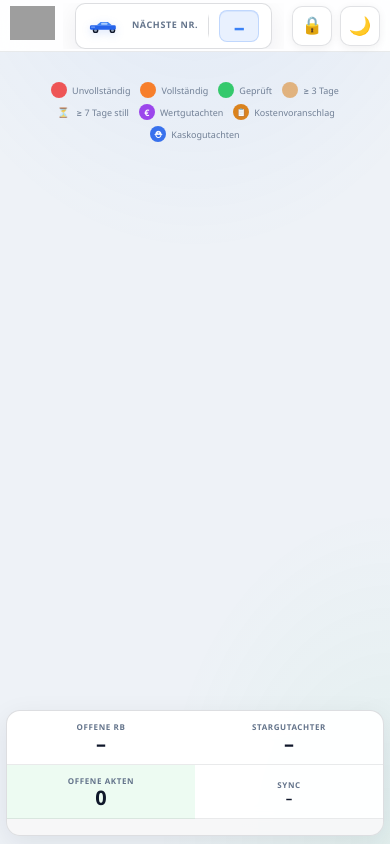
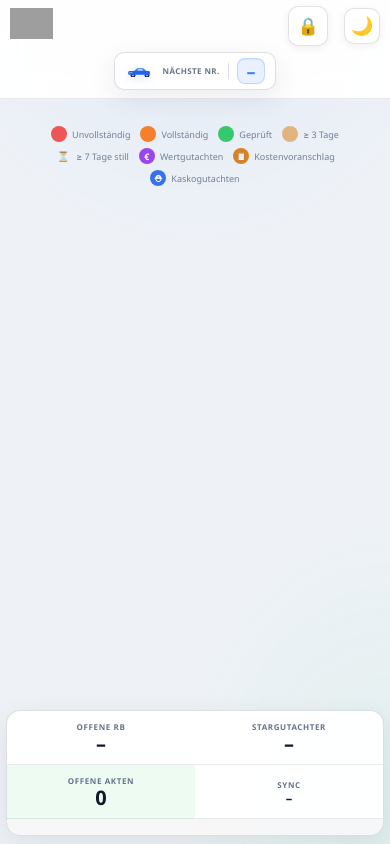
Before and after one commit to Hussein875/svs-dashboard, a plain HTML site: page index.html in a window 390 px wide. Drawn offline with Linux system fonts and the light colour scheme; no server answers; grey boxes are pictures that could not be loaded.

Commit message:
Mobile-Header: Nächste-Nr.-Banner nicht mehr abschneiden.
Co-authored-by: Cursor <cursoragent@cursor.com>

```diff
--- a/index.html
+++ b/index.html
@@ -31,7 +31,7 @@
       } catch (_) {}
     })();
   </script>
-  <link rel="stylesheet" href="style.css?v=64">
+  <link rel="stylesheet" href="style.css?v=65">
 </head>
 <body class="dashboard">
 
--- a/style.css
+++ b/style.css
@@ -1125,13 +1125,13 @@ html[data-theme="dark"] .akte-delivery-plate {
 /* ── Responsive ─────────────────────────────────────────── */
 @media (max-width: 900px) {
   :root {
-    --header-h: 56px;
+    --header-h: 64px;
     --footer-h: 118px;
   }
 
   .app-header {
     flex-wrap: nowrap;
-    height: calc(var(--header-h) + env(safe-area-inset-top, 0px));
+    height: auto;
     min-height: calc(var(--header-h) + env(safe-area-inset-top, 0px));
     padding: 0 14px;
     padding-top: env(safe-area-inset-top, 0px);
@@ -1144,6 +1144,8 @@ html[data-theme="dark"] .akte-delivery-plate {
     flex: 1;
     order: unset;
     min-width: 0;
+    overflow: visible;
+    justify-content: center;
   }
 
   .brand { order: unset; flex-shrink: 0; }
@@ -1152,14 +1154,16 @@ html[data-theme="dark"] .akte-delivery-plate {
   .logo { height: 38px; }
 
   .next-akte-banner {
-    gap: 10px;
-    padding: 6px 12px 6px 10px;
-  }
-
-  .next-akte-car { width: 36px; }
-  .next-akte-label { font-size: 9px; }
-  .next-akte-divider { height: 24px; }
-  .next-akte-number { font-size: 22px; padding: 4px 10px; }
+    gap: 8px;
+    max-width: 100%;
+    min-width: 0;
+    padding: 5px 10px 5px 8px;
+  }
+
+  .next-akte-car { width: 32px; }
+  .next-akte-label { font-size: 8px; letter-spacing: 0.05em; }
+  .next-akte-divider { height: 22px; }
+  .next-akte-number { font-size: 20px; padding: 3px 9px; min-width: 2.8ch; }
 
   .akte-delivery-number { font-size: 18px; }
   .akte-delivery-svg { width: 104px; }
@@ -1259,22 +1263,64 @@ html[data-theme="dark"] .akte-delivery-plate {
 
 @media (max-width: 640px) {
   :root {
-    --header-h: 52px;
+    --header-h: 96px;
     --footer-h: 128px;
   }
 
   .app-header {
-    padding-left: max(10px, env(safe-area-inset-left));
-    padding-right: max(10px, env(safe-area-inset-right));
+    display: grid;
+    grid-template-columns: auto 1fr auto auto auto;
+    grid-template-rows: auto auto;
+    align-items: center;
+    column-gap: 8px;
+    row-gap: 6px;
+    padding: 6px max(10px, env(safe-area-inset-right)) 8px max(10px, env(safe-area-inset-left));
+    padding-top: max(6px, env(safe-area-inset-top, 0px));
+  }
+
+  .brand {
+    grid-row: 1;
+    grid-column: 1;
+  }
+
+  .admin-toggle {
+    grid-row: 1;
+    grid-column: 3;
+  }
+
+  .badge-admin-toggle {
+    grid-row: 1;
+    grid-column: 4;
+  }
+
+  .theme-toggle {
+    grid-row: 1;
+    grid-column: 5;
+    width: 36px;
+    height: 36px;
+  }
+
+  .header-main {
+    grid-row: 2;
+    grid-column: 1 / -1;
+    width: 100%;
+    min-width: 0;
+    overflow: visible;
+    justify-content: center;
+  }
+
+  .logo { height: 32px; }
+
+  .next-akte-banner {
     gap: 8px;
-  }
-
-  .logo { height: 34px; }
-
-  .theme-toggle {
-    width: 40px;
-    height: 40px;
-  }
+    padding: 5px 10px;
+    max-width: min(100%, 320px);
+  }
+
+  .next-akte-car { width: 30px; }
+  .next-akte-label { font-size: 8px; }
+  .next-akte-divider { height: 20px; }
+  .next-akte-number { font-size: 18px; padding: 3px 8px; }
 
   .column-header {
     padding: 10px 12px;
```
